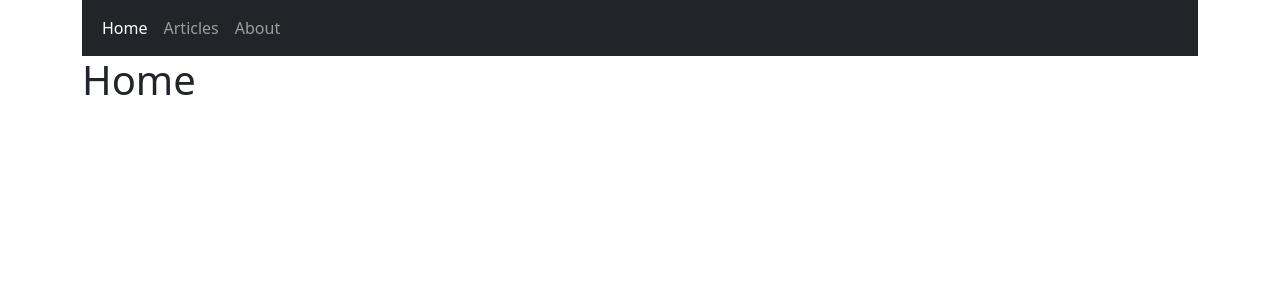
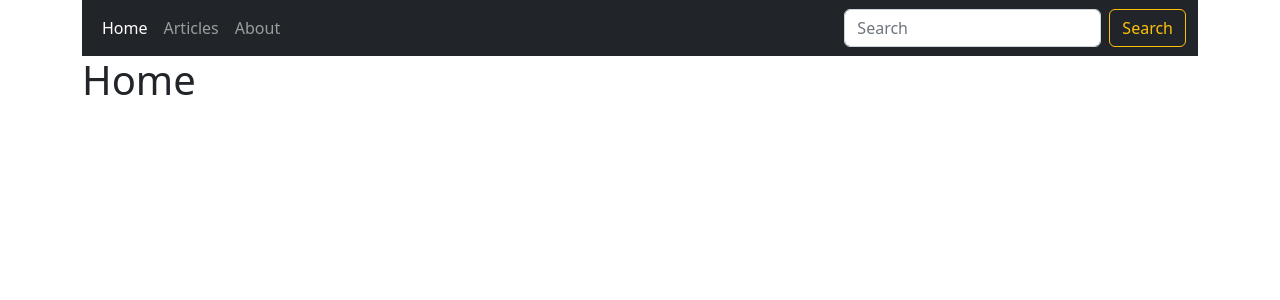
Before and after one commit to KonradMarzec1991/TypeScript-Django, a React (Vite) app in the folder frontend/: page / in a window 1280 px wide. Shown: the top 300 px of the page. Built offline with nearby package versions, Linux system fonts and the light colour scheme.

Commit message:
Add Form

```diff
--- a/frontend/src/App.tsx
+++ b/frontend/src/App.tsx
@@ -1,6 +1,6 @@
 import React from "react";
 import {Routes, Route, BrowserRouter} from "react-router-dom";
-import {Container, Nav} from "react-bootstrap";
+import {Button, Container, Form, Nav} from "react-bootstrap";
 import {Home} from "../pages/Home";
 import {Articles} from "../pages/Articles";
 import {About} from "../pages/About";
@@ -24,6 +24,15 @@
                     About
                   </Nav.Link>
                 </Nav>
+                <Form className="d-flex">
+                <Form.Control
+                  type="search"
+                  placeholder="Search"
+                  className="me-2"
+                  aria-label="Search"
+                />
+                <Button variant="outline-warning">Search</Button>
+              </Form>
             </Container>
         </Navbar>
 
```
